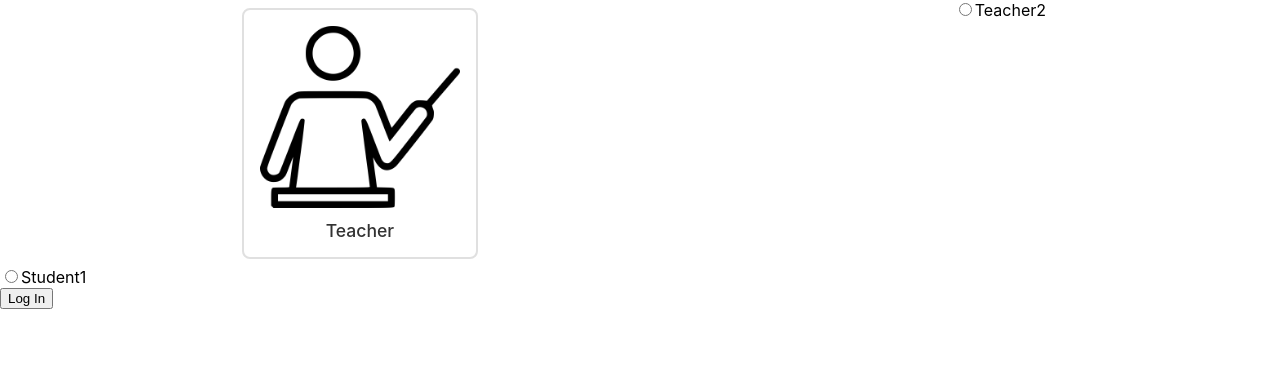
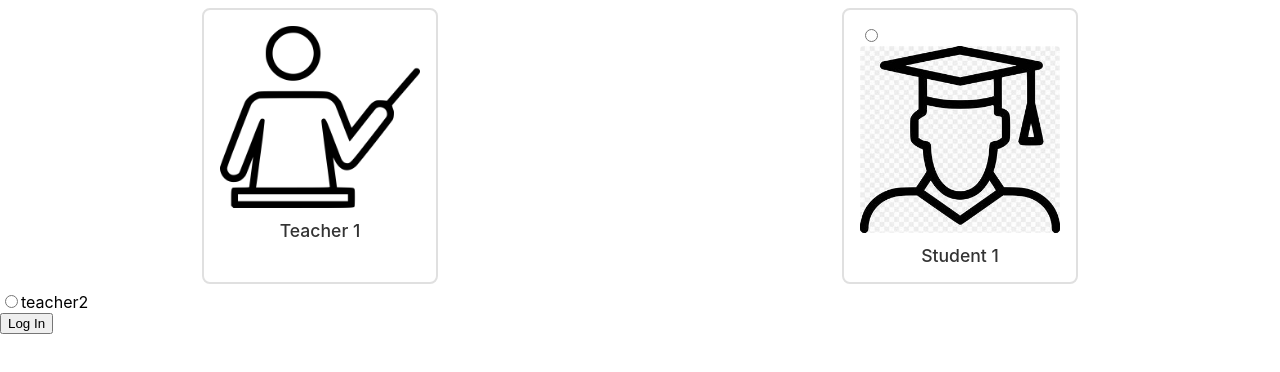
Before and after one commit to SwiftSeizure/tAI, a React (Create React App) app in the folder tai-frontend/: page / in a window 1280 px wide. Shown: the top 372 px of the page. Built offline with nearby package versions, Linux system fonts and the light colour scheme.

Commit message:
Made images look better

```diff
--- a/tai-frontend/src/pages/Universal/LoginPage.js
+++ b/tai-frontend/src/pages/Universal/LoginPage.js
@@ -4,7 +4,7 @@ import { useNavigate } from 'react-router-dom';
 import TeacherStudentHomePage from "./TeacherStudentHomePage";
 
 const teacherImage = require('../../images/teacher-login-image.png')
-// var studentImage = require('../../images/student-login-image.png');
+const studentImage = require('../../images/student-login-image.png');
 
 
 const LoginPage = () => {
@@ -50,7 +50,6 @@ const LoginPage = () => {
     return (
         <>
         <div className="login-input-spacing">
-            {/* <span className="login-input-spacing">  */}
             <label className="radio-card">
                 <input
                     className="radio-card-input"
@@ -65,21 +64,27 @@ const LoginPage = () => {
                         src={teacherImage}
                         alt="Teacher"
                     />
-                        <span className="radio-card-label"> Teacher </span>
+                    <span className="radio-card-label"> Teacher 1 </span>
                 </div>
-
             </label>
-                <label className="radio">
+            <label className="radio-card">
                 <input
                     className="radio-login-input"
                     type="radio"
                     name="role"
-                        value="teacher2"
-                        onChange={() => setTeacherOrStudent('teacher2')}
+                    value="student1"
+                    onChange={() => setTeacherOrStudent('student1')}
                 />
-                    Teacher2
+                <div className="radio-card-content">
+                    <img
+                        className="radio-card-image"
+                        src={studentImage}
+                        alt="Student"
+                    />
+                    <span className="radio-card-label"> Student 1 </span>
+                </div>
             </label>
-            {/* </span>  */}
+
         </div>
 
 
@@ -90,10 +95,10 @@ const LoginPage = () => {
                 <input
                     type="radio"
                     name="role"
-                    value="student1"
-                    onChange={() => setTeacherOrStudent('student1')}
+                    value="teacher2"
+                    onChange={() => setTeacherOrStudent('teacher2')}
                 />
-                Student1
+                teacher2
             </label>
         </div>
 
```
Also changed, not shown: tai-frontend/src/images/student-login-image.png (added). Lines whose indentation alone changed are shown as unchanged.
